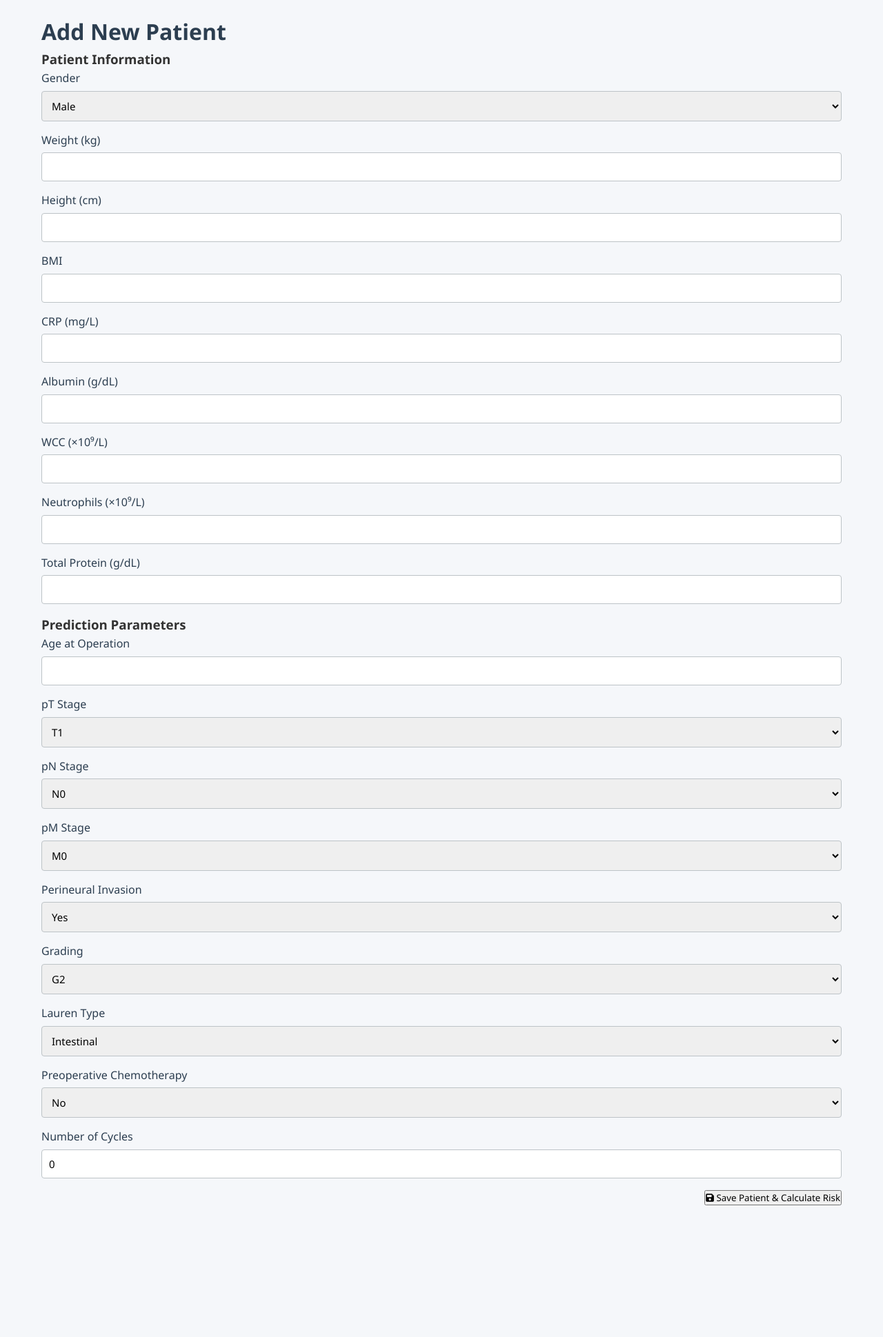
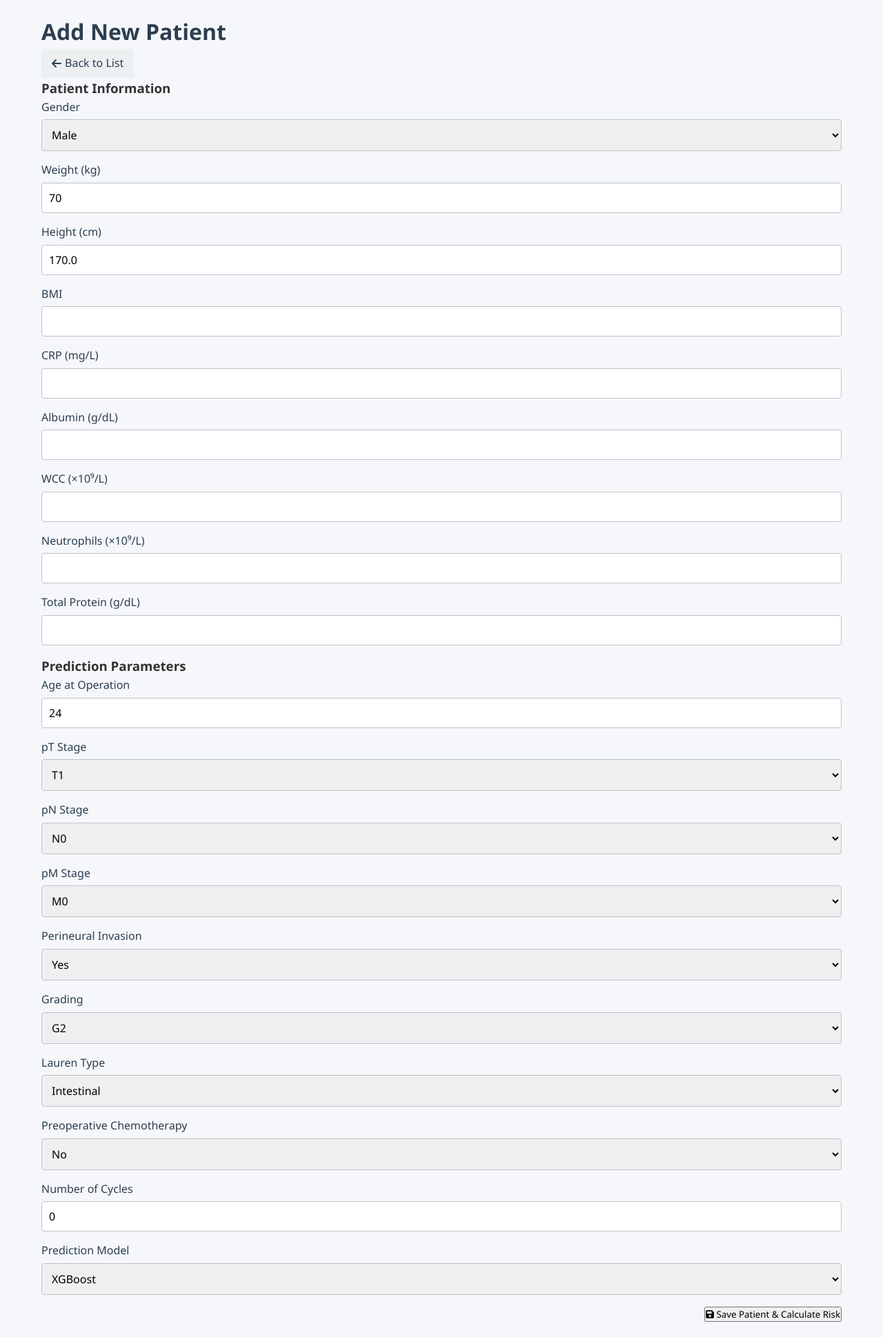
Before and after one commit to cthrudoc/cancermockup, a Flask app: page /patient/new in a window 1280 px wide. Shown: the whole page at 69% size. Before the commit the page ends 1748 px from the top, so only its background shows below. Run offline with Flask 3, Linux system fonts and the light colour scheme.

Commit message:
Testing why the models don't work.

```diff
--- a/app.py
+++ b/app.py
@@ -1,5 +1,5 @@
 from flask import Flask, render_template, request, flash, redirect, url_for
-from models import db, Patient
+from models import db, Patient, Prediction
 import os
 from ml_models import MLModel
 from flask_migrate import Migrate
@@ -125,6 +125,9 @@ def create_app():
     def new_patient():
         if request.method == 'POST':
             try:
+
+                print("[DEBUG] Starting patient creation.")
+
                 # Create new patient
                 patient = Patient(
                     gender=request.form['gender'],
@@ -148,7 +151,12 @@ def create_app():
                 db.session.add(patient)
                 db.session.flush()  # Get the ID before commit
 
+                print(f"[DEBUG] Patient created with ID {patient.id}")
+
                 # Make prediction
+
+                print("[DEBUG] Preparing input data...")
+
                 input_data = {
                     'WIEK W DNIU OPERACJI': int(request.form['age']),
                     'PŁEĆ': request.form['gender'],
@@ -169,8 +177,14 @@ def create_app():
                     'CTH przedoperacyjna': request.form['cth_preop'],
                     'LICZBA CYKLI': int(request.form['cycles'])
                 }
+
+                print("[DEBUG] Input data revieved :")
+                print(f'{input_data}')
+
                 model_name = request.form.get('model', 'Random Forest')
+                print(f"[DEBUG] Attempting prediction with {model_name}")
                 result = ml_model.predict(input_data, model_name)
+                print("[DEBUG] Prediction successful")
 
                 # Store prediction
                 prediction = Prediction(
--- a/static/css/styles.css
+++ b/static/css/styles.css
@@ -647,3 +647,34 @@ h1 {
 .risk-low .gauge-fill {
     background-color: var(--success-color);
 }
+
+.form-header {
+    display: flex;
+    justify-content: space-between;
+    align-items: center;
+    margin-bottom: 20px;
+}
+
+.btn-back {
+    background: var(--light-gray);
+    color: var(--primary-color);
+    padding: 8px 15px;
+    border-radius: 4px;
+    text-decoration: none;
+    display: inline-flex;
+    align-items: center;
+    gap: 5px;
+}
+
+.btn-back:hover {
+    background: var(--medium-gray);
+}
+
+.form-group input,
+.form-group select {
+    width: 100%;
+    padding: 10px;
+    border: 1px solid var(--medium-gray);
+    border-radius: 4px;
+    font-size: 16px;
+}
--- a/templates/new_patient.html
+++ b/templates/new_patient.html
@@ -5,6 +5,9 @@
 {% block content %}
 <div class="form-container">
     <h1>Add New Patient</h1>
+    <a href="{{ url_for('index') }}" class="btn-back">
+        <i class="fas fa-arrow-left"></i> Back to List
+    </a>
 
     <form method="POST" action="{{ url_for('new_patient') }}">
         <!-- Patient Information Section -->
@@ -20,12 +23,12 @@
 
             <div class="form-group">
                 <label for="weight">Weight (kg)</label>
-                <input type="number" step="0.1" id="weight" name="weight" required>
+                <input type="number" step="0.1" id="weight" name="weight" value="70" required>
             </div>
 
             <div class="form-group">
                 <label for="height">Height (cm)</label>
-                <input type="number" step="0.1" id="height" name="height" min="100" max="250" required>
+                <input type="number" step="0.1" id="height" name="height" min="100" max="250" value="170.0" required>
             </div>
 
             <div class="form-group">
@@ -65,7 +68,7 @@
 
             <div class="form-group">
                 <label for="age">Age at Operation</label>
-                <input type="number" id="age" name="age" min="18" max="120" required>
+                <input type="number" id="age" name="age" min="18" max="120" value="24" required>
             </div>
 
             <div class="form-group">
@@ -134,6 +137,15 @@
                 <label for="cycles">Number of Cycles</label>
                 <input type="number" id="cycles" name="cycles" min="0" max="12" value="0" required>
             </div>
+
+            <div class="form-group">
+                <label for="model">Prediction Model</label>
+                <select id="model" name="model" required>
+                    <option value="Random Forest">Random Forest</option>
+                    <option value="XGBoost" selected>XGBoost</option>
+                    <option value="CatBoost">CatBoost</option>
+                </select>
+            </div>
         </div>
 
         <div class="form-actions">
--- a/templates/patient.html
+++ b/templates/patient.html
@@ -129,11 +129,6 @@
             </div>
         </div>
     </div>
-
-    <!-- Right Column (Prediction) remains the same -->
-    <div class="profile-column prediction-data">
-        <!-- ... existing prediction content ... -->
-    </div>
 </div>
 
     <!-- Right Column (Prediction) -->
```
